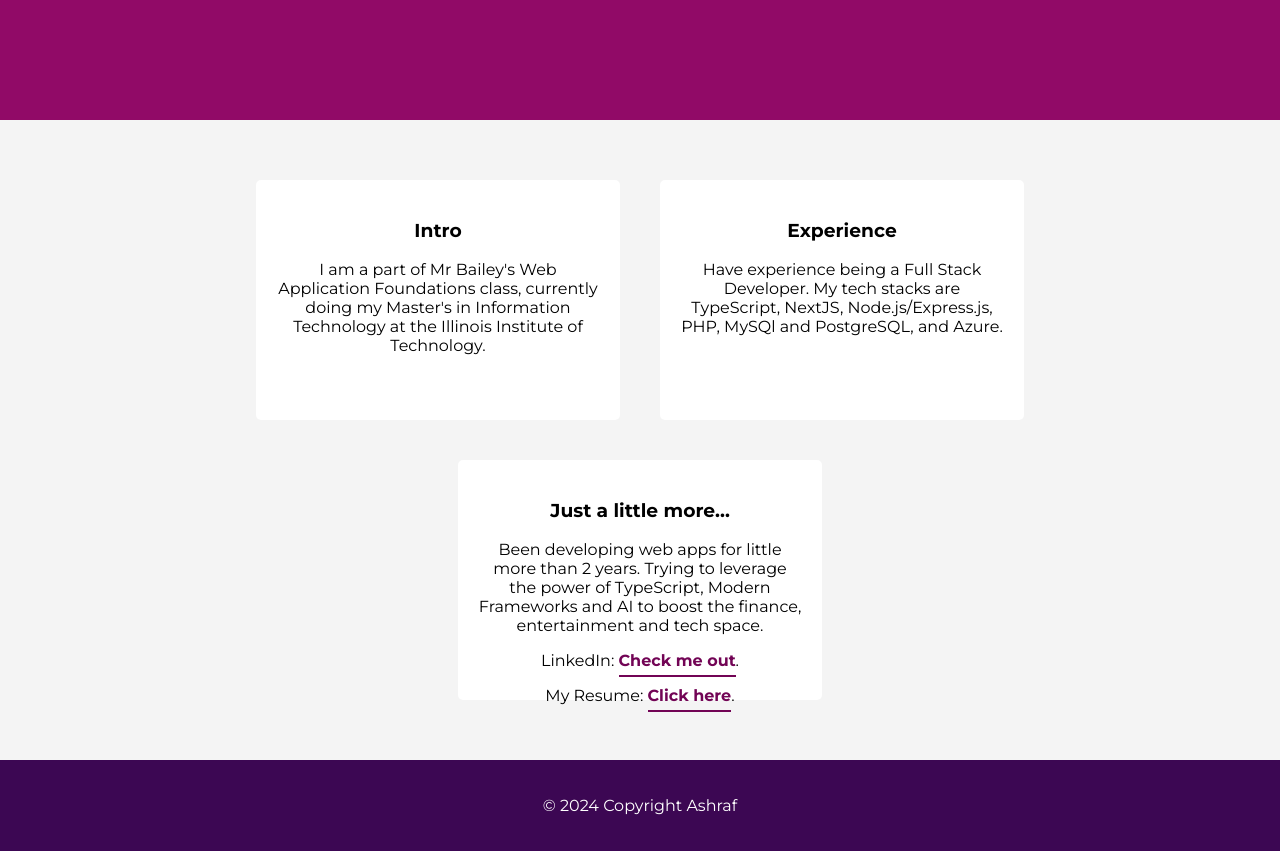
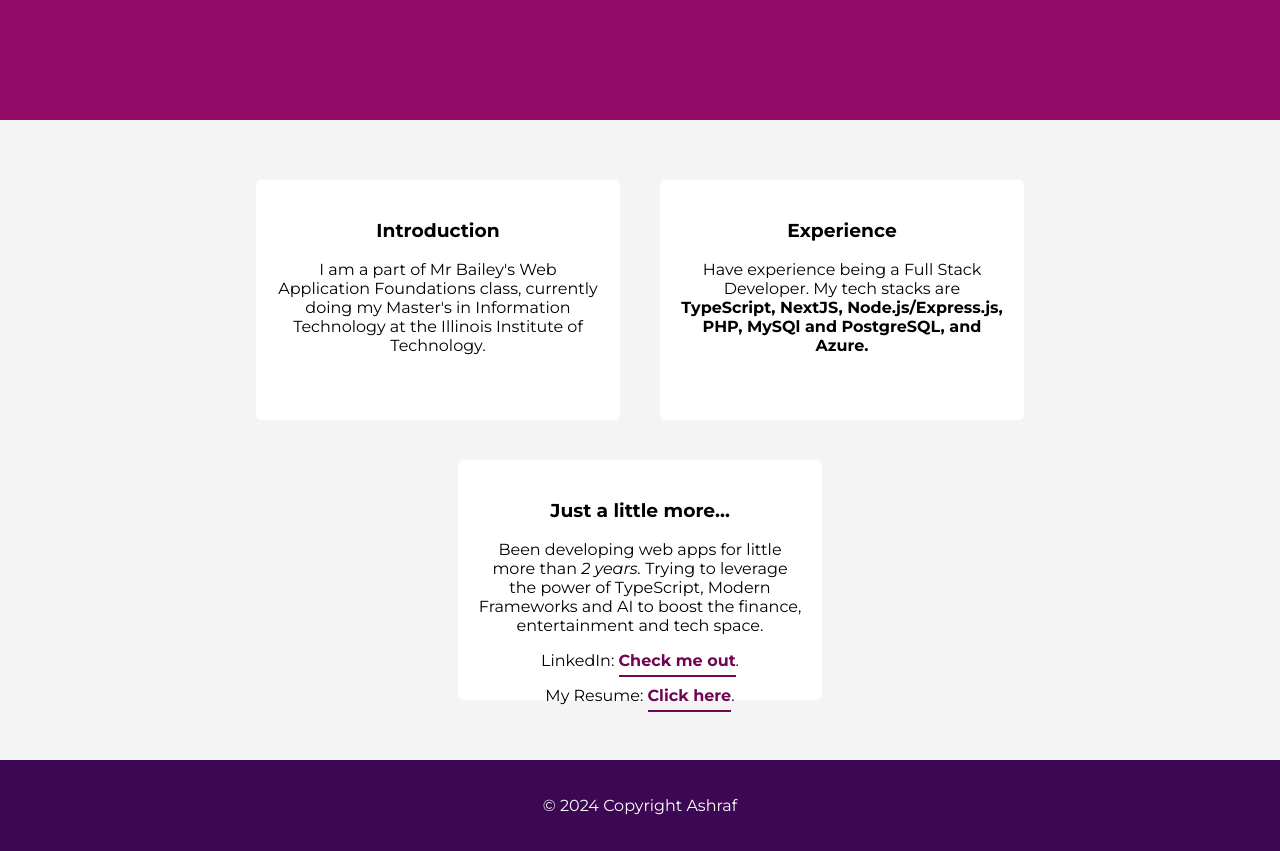
Before and after one commit to chirix33/ITMD541, a plain HTML site: page index.html in a window 1280 px wide. Shown: the part 680-1531 px from the top of the page. Drawn offline with Linux system fonts and the light colour scheme.

Commit message:
add Semantic Elements

```diff
--- a/index.html
+++ b/index.html
@@ -21,9 +21,9 @@
         </div>
     </section>
     <section class="features">
-        <div class="container">
+        <main class="container">
             <div class="feature-box">
-                <h3>Intro</h3>
+                <h3>Introduction</h3>
                 <p>
                     I am a part of Mr Bailey's Web Application Foundations class,
                     currently doing my Master's in Information Technology at the Illinois Institute of Technology.
@@ -31,11 +31,11 @@
             </div>
             <div class="feature-box">
                 <h3>Experience</h3>
-                <p>Have experience being a Full Stack Developer. My tech stacks are TypeScript, NextJS, Node.js/Express.js, PHP, MySQl and PostgreSQL, and Azure.</p>
+                <p>Have experience being a Full Stack Developer. My tech stacks are <strong>TypeScript, NextJS, Node.js/Express.js, PHP, MySQl and PostgreSQL, and Azure.</strong></p>
             </div>
             <div class="feature-box">
                 <h3>Just a little  more...</h3>
-                <p>Been developing web apps for little more than 2 years. Trying to leverage the power of TypeScript, Modern Frameworks and AI to boost the finance, entertainment and tech space.</p>
+                <p>Been developing web apps for little more than <em>2 years.</em> Trying to leverage the power of TypeScript, Modern Frameworks and AI to boost the finance, entertainment and tech space.</p>
                 <p>
                     LinkedIn: <a href="https://www.linkedin.com/in/chirix33" target="_blank">Check me out</a>.
                 </p>
@@ -43,7 +43,7 @@
                     My Resume: <a href="https://drive.google.com/file/d/1fVbO6IEffTy57heKX4krjsFVOIEpSmuh/view?usp=sharing" target="_blank">Click here</a>.
                 </p>
             </div>
-        </div>
+        </main>
     </section>
     <footer>
         <p>&copy; 2024 Copyright Ashraf</p>
```
